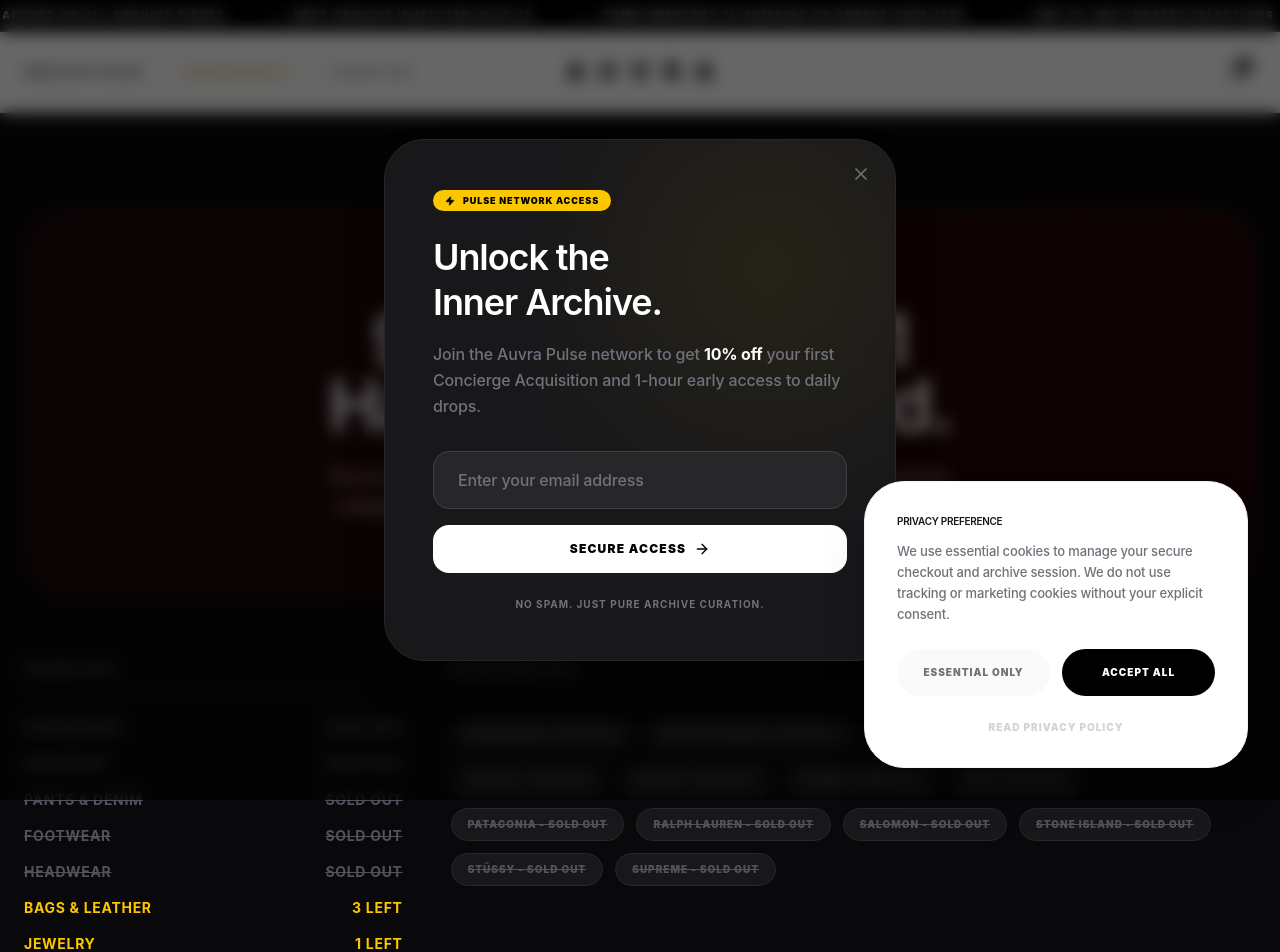
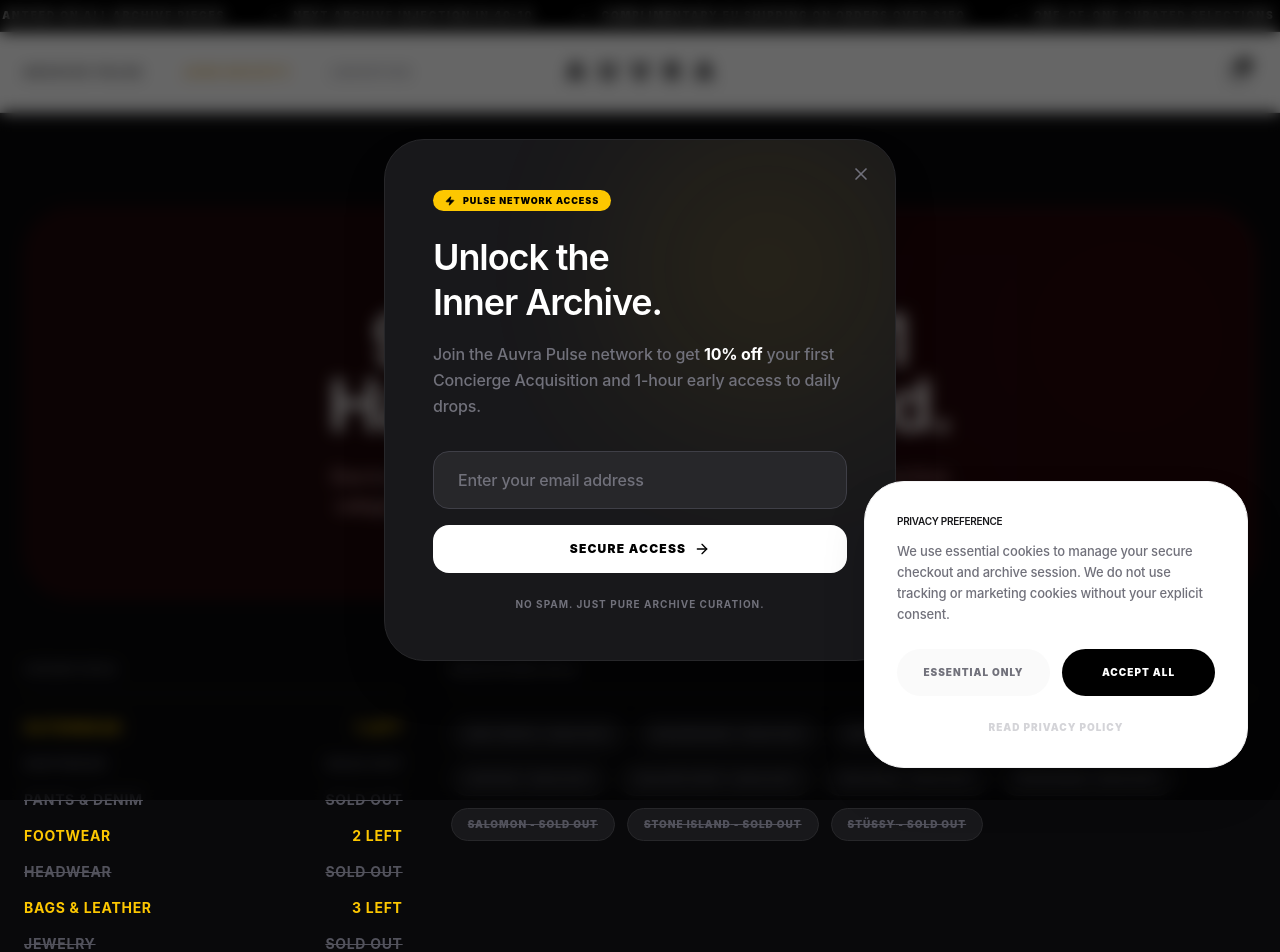
Before and after one commit to mbn-code/auvra, a Next.js app: page /soldout in a window 1280 px wide. Shown: the top 952 px of the page. Built offline with nearby package versions, Linux system fonts and the light colour scheme; no server answers; the database is empty.

Commit message:
UI: Update /soldout to show exactly 2 items from every curated brand

```diff
--- a/src/app/soldout/page.tsx
+++ b/src/app/soldout/page.tsx
@@ -13,30 +13,53 @@ export default async function SoldOutPage() {
     notFound();
   }
 
-  // Fetch a few premium items to act as the "last remaining" items
-  const { data: remainingItems } = await supabase
+  const allowedBrands = [
+    "Lacoste", "Adidas", "Supreme", "New Balance", "Dickies", "Louis Vuitton",
+    "Chanel", "Levis", "Hermès", "Ralph Lauren", "Chrome Hearts", "Nike",
+    "CP Company", "Moncler", "A Bathing Ape", "Prada"
+  ];
+
+  // Fetch all available premium items
+  const { data: allItems } = await supabase
     .from('pulse_inventory')
     .select('*')
     .eq('status', 'available')
-    .in('brand', ['Chrome Hearts', 'Louis Vuitton', 'Prada', 'Arc\'teryx', 'Chanel'])
-    .gte('listing_price', 250)
-    .order('created_at', { ascending: false })
-    .limit(6);
+    .in('brand', allowedBrands)
+    .order('listing_price', { ascending: false });
+
+  // Get up to 2 items per brand for variety
+  const itemsByBrand: Record<string, any[]> = {};
+  if (allItems) {
+    allItems.forEach(item => {
+      if (!itemsByBrand[item.brand]) itemsByBrand[item.brand] = [];
+      if (itemsByBrand[item.brand].length < 2) {
+        itemsByBrand[item.brand].push(item);
+      }
+    });
+  }
+
+  let remainingItems: any[] = [];
+  Object.values(itemsByBrand).forEach(items => {
+    remainingItems = [...remainingItems, ...items];
+  });
+
+  // Sort by price high to low
+  remainingItems.sort((a, b) => b.listing_price - a.listing_price);
 
   const categories = [
-    { name: "Outerwear", count: 0 },
+    { name: "Outerwear", count: "1 Left" },
     { name: "Knitwear", count: 0 },
     { name: "Pants & Denim", count: 0 },
-    { name: "Footwear", count: 0 },
+    { name: "Footwear", count: "2 Left" },
     { name: "Headwear", count: 0 },
     { name: "Bags & Leather", count: "3 Left" },
-    { name: "Jewelry", count: "1 Left" },
+    { name: "Jewelry", count: 0 },
     { name: "Accessories", count: 0 },
   ];
 
-  const brands = [
-    "Balenciaga", "Bottega Veneta", "Burberry", "CP Company", "Corteiz", "Dickies",
-    "Hermès", "Nike", "Patagonia", "Ralph Lauren", "Salomon", "Stone Island", "Stüssy", "Supreme"
+  const soldOutBrands = [
+    "Arc'teryx", "Balenciaga", "Bottega Veneta", "Burberry", "Corteiz",
+    "Gallery Dept", "Hellstar", "Patagonia", "Salomon", "Stone Island", "Stüssy"
   ];
 
   return (
@@ -81,7 +104,7 @@ export default async function SoldOutPage() {
                Brand Network Status
              </h3>
              <div className="flex flex-wrap gap-3">
-                {brands.map(b => (
+                {soldOutBrands.map(b => (
                   <div key={b} className="bg-zinc-900 border border-zinc-800 text-zinc-600 px-4 py-2 rounded-full text-[10px] font-black uppercase tracking-widest line-through">
                     {b} - SOLD OUT
                   </div>
```
